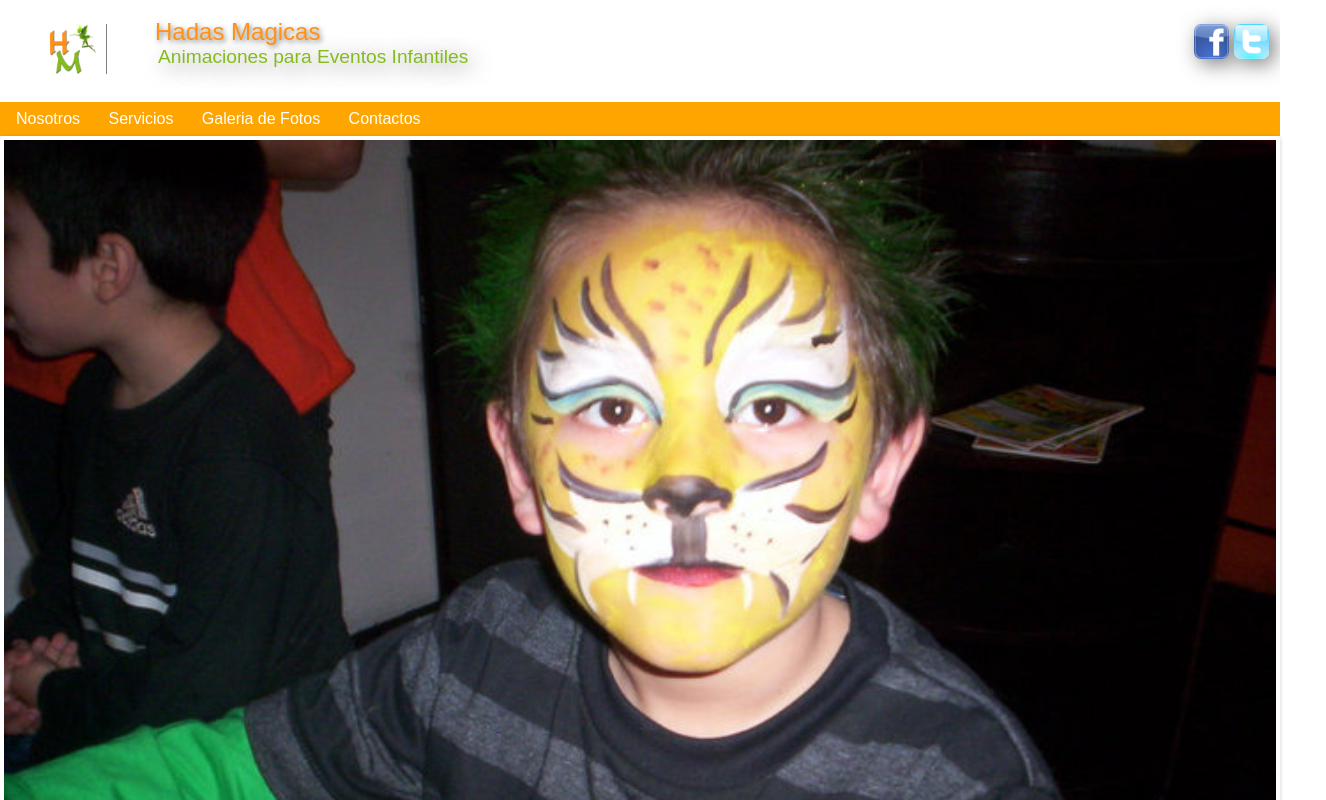
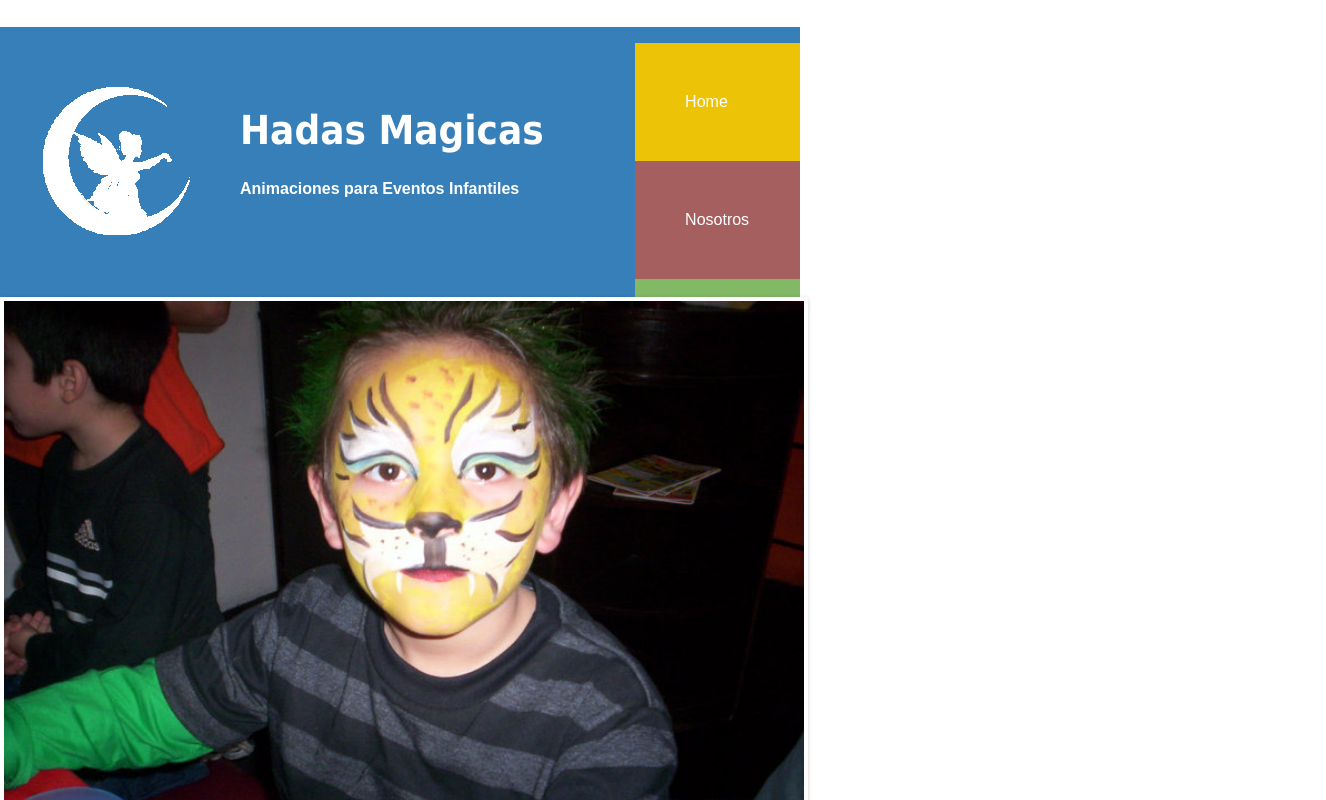
Before and after one commit to jorrom/HadasMagicas, a plain HTML site: page index.html in a window 1280 px wide. Shown: the top 800 px of the page, 1326 px wide, since content can reach past the window. Drawn offline with nearby package versions, Linux system fonts and the light colour scheme; a script that the page names is missing; files whose address does not match are found by name.

Commit message:
actualizacion 1.0

```diff
--- a/css/estilos.css
+++ b/css/estilos.css
@@ -1,102 +1,93 @@
 a
 {
-	color: #22BCE0;
+	color: #FFFFFF;
 }
 body
 {
 	font-size: 16px;
 }
 
-footer
-{
-	background: #BBB3FF;
-	padding: 0.5em;
-	text-align: center;
-}
 header
 {
-	background: white;
-	/*color: white;*/
-	overflow: hidden;
-	padding: 0.5em;
+	background: #367fb8;
+	color: #FFFFFF;
+	height: 270px;
 	position: relative;
+	width: 800px;
 }
 header figure
 {
 	float: left;
+	padding: 40px 0px 0px 0px;
 }
-header #logo img
+header nav
 {
-	border-right: 1px solid gray;
-	margin-right: 0.5em;
-	padding-right: 0.5em;
-	width: 50px;
-}
-header h1
-{
-	text-shadow: rgba(0,0,0,0.5) 2px 2px 5px;
-	color: #FF9217;
-	font-size: 1.5em;
-	font-weight: normal; /*impide que el titulo este en negrita*/
-	margin: 10px 70px 0 0;
-	vertical-align: middle;
-}
-header h2
-{
-	text-shadow: rgba(0,0,0,0.5) 5px 5px 20px;
-	color: #85bb1f;
-	font-size: 1.2em;
-	font-weight: normal; /*impide que el titulo este en negrita*/
-	margin: 0 70px 0 150px;
-}
-
-header #redes
-{
-	margin: 1.5em 0.7em 0 0;
 	position: absolute;
 	right: 0;
 	top: 0;
 }
-header #redes img
+header ul li a
 {
-	border-radius: 20%;
-	width: 35px;
-	box-shadow: rgba(0,0,0,0.5) 5px 5px 20px;
+	text-decoration: none;
 }
-
-nav
-{
-	background: orange;
-	position: relative;
-}
-nav ul
+header ul
 {
 	list-style: none;
-	margin: 0;
-	padding: 0 6em 0 .5em;
 }
-nav ul li
+header ul #Home
 {
-	display: inline-block;
-	margin: 0 0.5em 0 0;
+	background: #ecc307;
+	padding: 50px;
 }
-
-nav ul li a
+header ul #Nosotros
 {
-	color: white;
-	display: block;
-	padding: 0.5em;
-	text-decoration: none;
-	-webkit-transition:.3s;
+	background: #a65f5f;
+	padding: 50px;
 }
-nav ul li a:hover
+header ul #Servicios
 {
-	background: #85bb1f;
+	background: #82b965;
+	padding: 50px;
 }
-
-#contenedor
+header ul #Fotos
 {
-	/*height: 400px;*/
+	background: #de9117;
+	padding: 25px;
+	width: 25px;
 }
-
-/* estilos para la galeria de fotos*/
+header ul #Contactos
+{
+	background: #d53f40;
+	padding: 25px;
+	width: 25px;
+}
+header ul #Face
+{
+	background: #02a5e6;
+	padding: 25px;
+	width: 25px;
+}
+header ul #Twitter
+{
+	background: #32ccfe;
+	padding: 25px;
+	width: 25px;
+}
+h1
+{
+	font-size: 2.5em;
+	font-family: Tahoma;
+	padding: 80px 25px 0 0;
+}
+h2
+{
+	font-size: 1em;
+}
+header figure #logo
+{
+	width: 10px;
+}
+#contenedor .flexslider
+{
+	width: 800px;
+}
--- /dev/null
+++ b/demo-stuff/demo.css
@@ -0,0 +1,26 @@
+/* Reset Styles
+***********************/
+html, body, div, span, applet, object, iframe,h1, h2, h3, h4, h5, h6, p, blockquote, pre,a, abbr, acronym, address, big, cite, code,del, dfn, em, img, ins, kbd, q, s, samp,small, strike, strong, sub, sup, tt, var,b, u, i, center,dl, dt, dd, ol, ul, li,fieldset, form, label, legend,table, caption, tbody, tfoot, thead, tr, th, td,article, aside, canvas, details, embed,figure, figcaption, footer, header, hgroup,menu, nav, output, ruby, section, summary,time, mark, audio, video {
+	margin: 0;
+	padding: 0;
+	border: 0;
+	font-size: 100%;
+	font: inherit;
+	vertical-align: baseline;
+}
+/* HTML5 display-role reset for older browsers */
+article, aside, details, figcaption, figure,footer, header, hgroup, menu, nav, section {display: block;}
+body {line-height: 1;}
+ol, ul {list-style: none;}
+blockquote, q {quotes: none;}
+blockquote:before, blockquote:after,q:before, q:after {content: ''; content: none;}
+table {border-collapse: collapse; border-spacing: 0;}
+strong {font-weight: bold;}
+em {font-style: italic;}
+
+body {background: url(body.png) repeat left top; font-family: 'Georgia', 'Arial', sans-serif;}
+#container {width: 80%; max-width: 800px; margin: 0 auto;}
+
+h2 {padding: 20px 0 30px; font-size: 18px; line-height: 22px; font-style: italic;}
+h2 a {text-decoration: none; color: #427f9e;}
+h2 a:hover {border-bottom: 1px dotted #427f9e;}
--- a/index.html
+++ b/index.html
@@ -5,11 +5,13 @@
 	<meta name="description" content="Hadas Magicas brinda servicios de Animaciones para toda clase de eventos infantiles, como asi tambien eventos par adultos " />
 	<title>Hadas Magicas</title>
 	<link href='http://fonts.googleapis.com/css?family=Open+Sans:400,700' rel='stylesheet' type='text/css' />
+	<!--
+	<link rel="stylesheet" href="demo-stuff/demo.css" type="text/css" media="screen">
+	-->
 	<link rel="stylesheet" href="css/flexslider.css" />
 	<link rel="stylesheet" href="css/normalize.css" />
 	<link rel="stylesheet" href="css/estilos.css" />
 	<script src="frefixfree.js"></script>
-
 	<script src="https://ajax.googleapis.com/ajax/libs/jquery/1.6.2/jquery.min.js"></script>
 	<script src="js/jquery.flexslider.js"></script>
 	<script type="text/javascript">
@@ -24,7 +26,7 @@
 <body>
 	<header>
 		<figure id="logo">
-			<img src="img/logo.jpg" />
+			<img src="img/logo.png" />
 		</figure>
 		<h1>
 			Hadas Magicas
@@ -32,19 +34,19 @@
 		<h2>
 			Animaciones para Eventos Infantiles
 		</h2>
-		<figure id="redes">
-			<a href="https://www.facebook.com/hadas.magicas.7" target="_blank"><img src="img/face.jpg"></a>
-			<a href="#"><img src="img/twitter.jpg"></a>
-		</figure>
+		<nav>
+			<ul>
+				<li id="Home"><a href="#">Home</a></li>
+				<li id="Nosotros"><a href="#">Nosotros</a></li>
+				<li id="Servicios"><a href="#">Servicios</a></li>
+				<li id="Fotos"><a href="#">Galeria</a></li>
+				<li id="Contactos"><a href="#">Contactos</a></li>
+				<li id="Face"><a href="#">facebook</a></li>
+				<li id="Twitter"><a href="#">twitter</a></li>
+			</ul>
+		</nav>
 	</header>
-	<nav>
-		<ul>
-			<li><a href="#">Nosotros</a></li>
-			<li><a href="#">Servicios</a></li>
-			<li><a href="#">Galeria de Fotos</a></li>
-			<li><a href="#">Contactos</a></li>
-		</ul>
-	</nav>
+
 	<section id="contenedor">
 		<!-- Place somewhere in the <body> of your page -->
 		<div class="flexslider">
```
Also changed, not shown: demo-stuff/body.png (added), demo-stuff/inacup_donut.jpg (added), demo-stuff/inacup_pumpkin.jpg (added), demo-stuff/inacup_samoa.jpg (added), demo-stuff/inacup_vanilla.jpg (added), img/logo.jpg (deleted), img/logo.png (added).
